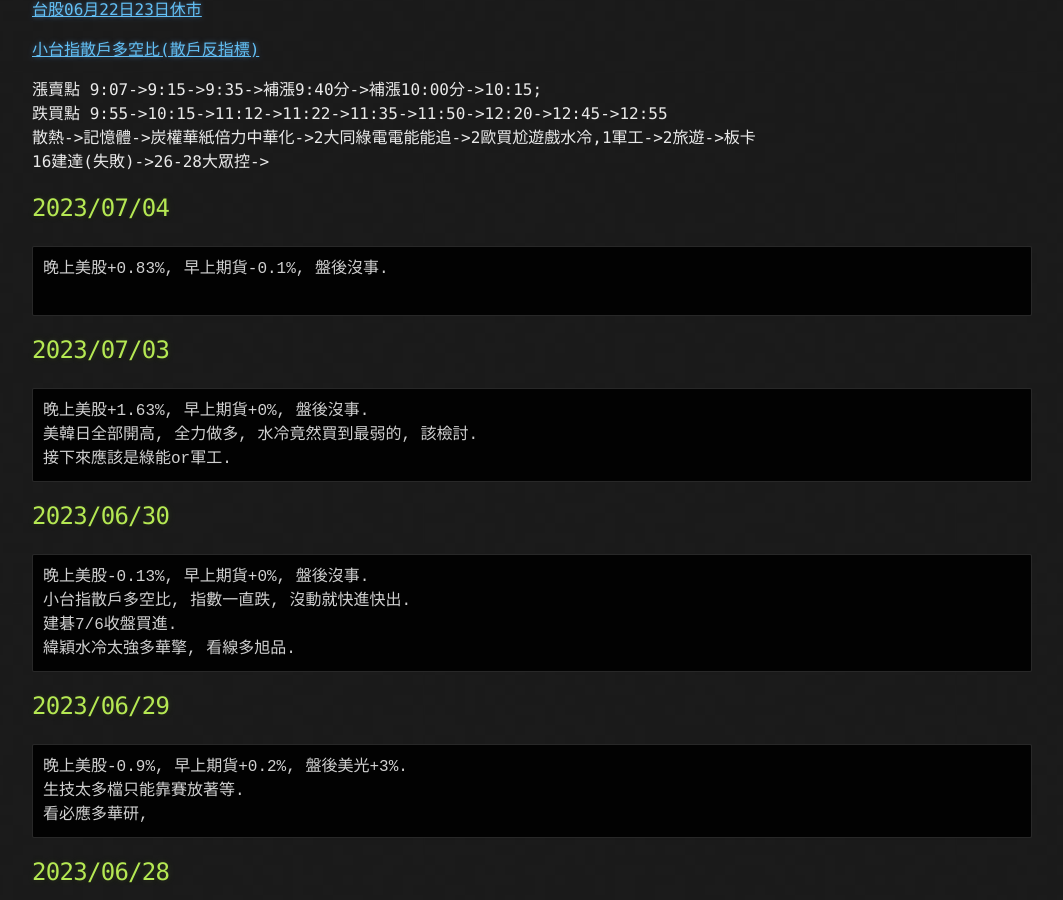
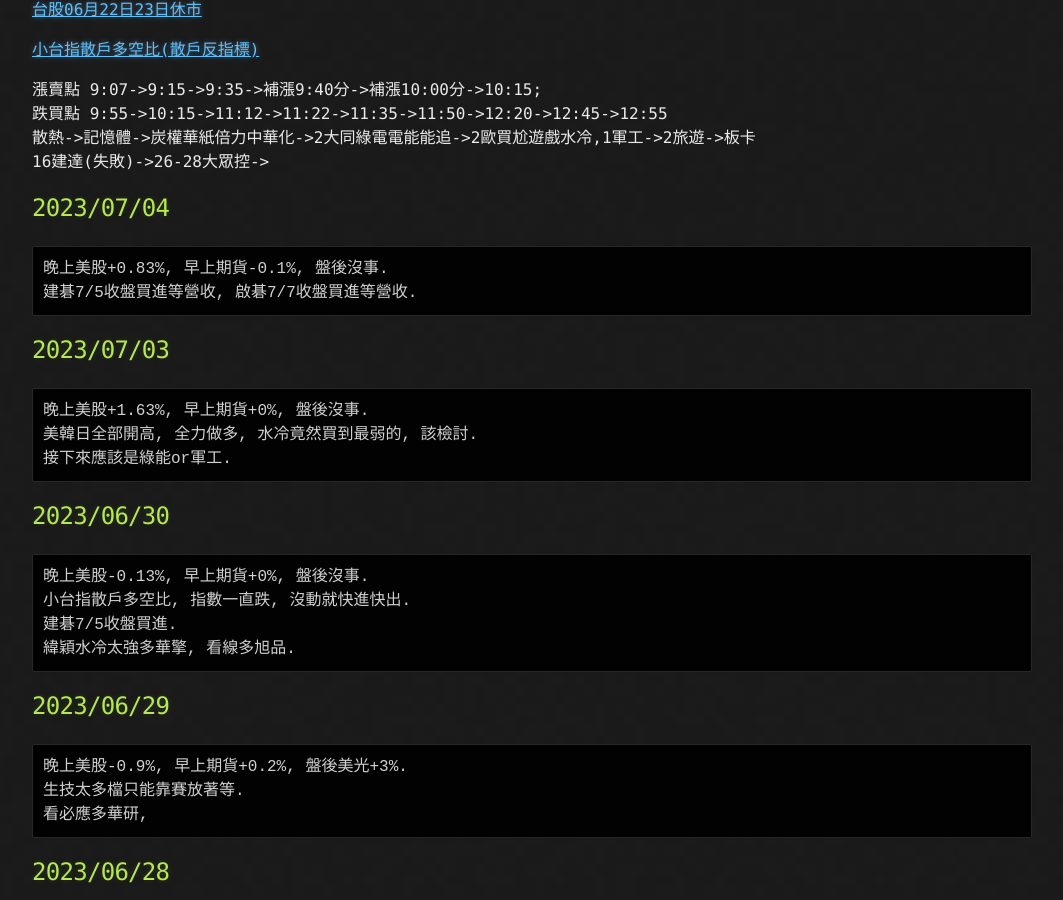
Before and after one commit to lepg5487/Stock_God, a Jekyll site: the page built from index.md, in a window 1280 px wide and 900 px high, scrolled down 460 px. Shown: the whole window, without its empty margins (108-1171 px from the left). Built offline with Jekyll 4.4.1, drawn with Linux system fonts in a browser that asks for light colours; our own code applies the rules of GitHub Pages for plain Markdown files.

Commit message:
Update index.md

````diff
--- a/index.md
+++ b/index.md
@@ -24,7 +24,7 @@ layout: testlayouts
 ## 2023/07/04
 ```
 晚上美股+0.83%, 早上期貨-0.1%, 盤後沒事.
-
+建碁7/5收盤買進等營收, 啟碁7/7收盤買進等營收.
 ```
 
 ## 2023/07/03
@@ -38,7 +38,7 @@ layout: testlayouts
 ```
 晚上美股-0.13%, 早上期貨+0%, 盤後沒事.
 小台指散戶多空比, 指數一直跌, 沒動就快進快出.
-建碁7/6收盤買進.
+建碁7/5收盤買進.
 緯穎水冷太強多華擎, 看線多旭品.
 ```
 
````
